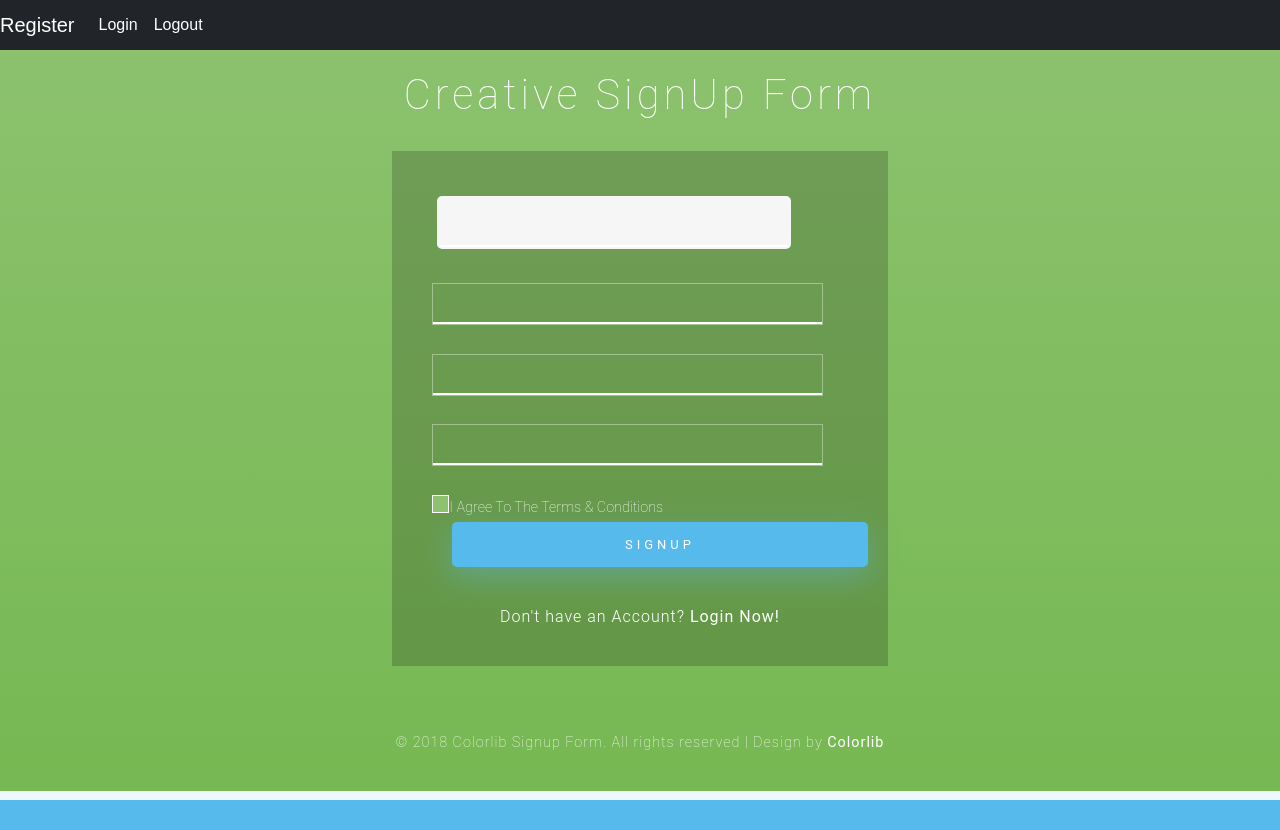
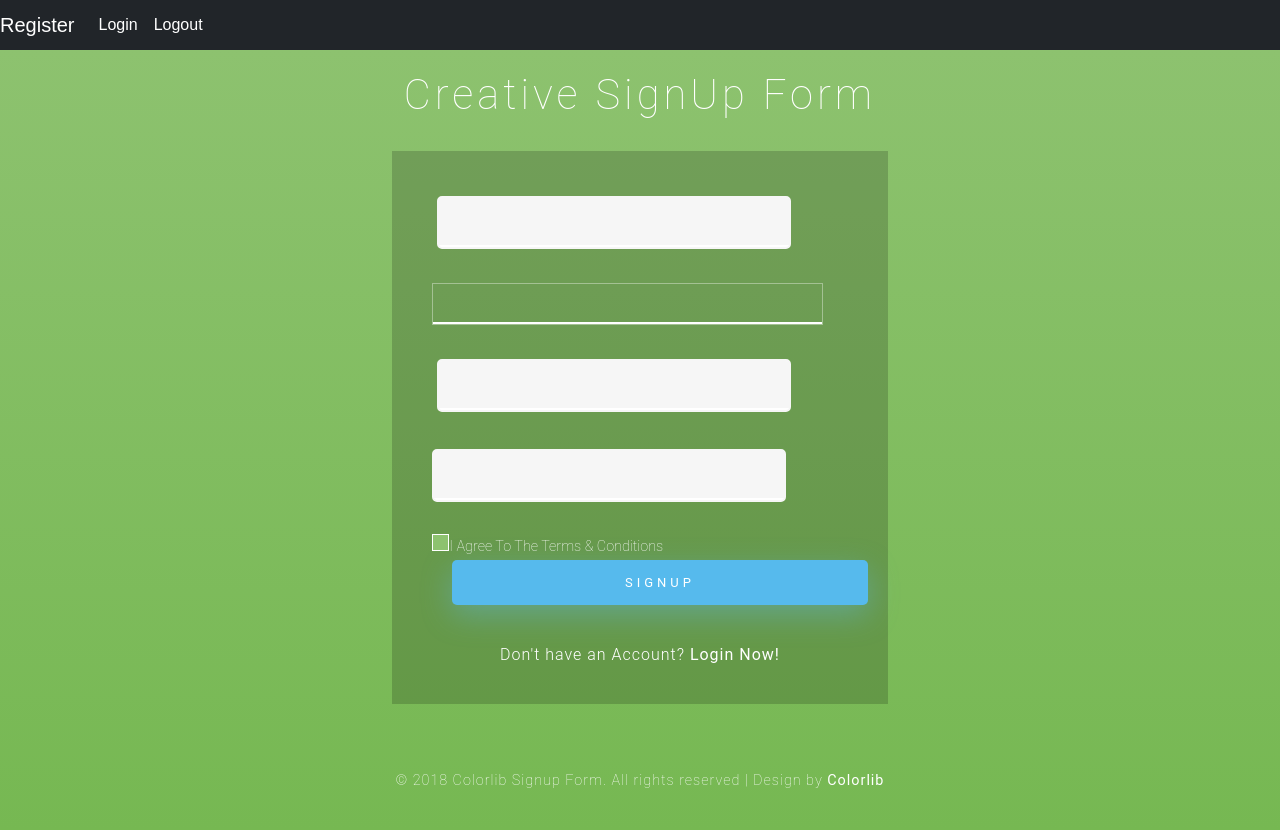
Before and after one commit to him-kaus/argus, a React (Create React App) app in the folder CRUD/crud-app/: page /register in a window 1280 px wide. Before the commit the page ends 800 px from the top, so only its background shows below. Built offline with nearby package versions, Linux system fonts and the light colour scheme.

Commit message:
05/09/22

```diff
--- a/CRUD/crud-app/package.json
+++ b/CRUD/crud-app/package.json
@@ -12,11 +12,13 @@
     "@testing-library/user-event": "^13.5.0",
     "axios": "^0.27.2",
     "bootstrap": "^5.2.0",
+    "formik": "^2.2.9",
     "react": "^18.2.0",
     "react-dom": "^18.2.0",
     "react-router-dom": "^6.3.0",
     "react-scripts": "5.0.1",
-    "web-vitals": "^2.1.4"
+    "web-vitals": "^2.1.4",
+    "yup": "^0.32.11"
   },
   "scripts": {
     "start": "react-scripts start",
--- a/CRUD/crud-app/src/components/CRUD/Crud.js
+++ b/CRUD/crud-app/src/components/CRUD/Crud.js
@@ -19,6 +19,7 @@
 
     const [toggle, setToggle] = useState(false)
     const [user2, setUser2] = useState({
+        userId:"",
         fname: "",
         lname: "",
         email: ""
@@ -40,7 +41,7 @@
     }
 
     const addItem = () => {
-        const { fname, lname, email } = user2
+        const { fname, lname, email,userId } = user2
         if (fname && lname && email) {
             axios.post("http://localhost:8000/additem", user2).then(res => console.log(res))
         } else {
--- a/CRUD/crud-app/src/components/login/Login.js
+++ b/CRUD/crud-app/src/components/login/Login.js
@@ -58,9 +58,9 @@
 
     <form>
       <input type="text" id="login" class="fadeIn second" placeholder="Email" name='email' value={user.email} onChange={handle}/>
-      <input type="text" id="password" class="fadeIn third" placeholder="password" name='password' value={user.password} onChange={handle}/>
-      <button type="button" class="btn btn-primary btn-lg" onClick={login}>Login</button>
-      <button type="button" class="btn btn-primary btn-lg" onClick={route1}>Register</button>
+      <input type="password" id="password" class="fadeIn second" placeholder="password" name='password' value={user.password} onChange={handle}/>
+      <button type="button" class="btn btn-primary" onClick={login}>Login</button>
+      <button type="button" class="mt-2 btn btn-primary" onClick={route1}>Register</button>
     </form>
 
 
--- a/CRUD/crud-app/src/components/login/login.css
+++ b/CRUD/crud-app/src/components/login/login.css
@@ -135,6 +135,26 @@
     -webkit-border-radius: 5px 5px 5px 5px;
     border-radius: 5px 5px 5px 5px;
   }
+  input[type=password] {
+    background-color: #f6f6f6;
+    border: none;
+    color: #0d0d0d;
+    padding: 15px 32px;
+    text-align: center;
+    text-decoration: none;
+    display: inline-block;
+    font-size: 16px;
+    margin: 5px;
+    width: 85%;
+    border: 2px solid #f6f6f6;
+    -webkit-transition: all 0.5s ease-in-out;
+    -moz-transition: all 0.5s ease-in-out;
+    -ms-transition: all 0.5s ease-in-out;
+    -o-transition: all 0.5s ease-in-out;
+    transition: all 0.5s ease-in-out;
+    -webkit-border-radius: 5px 5px 5px 5px;
+    border-radius: 5px 5px 5px 5px;
+  }
 
   input[type=text]:focus {
     background-color: #fff;
@@ -144,7 +164,14 @@
   input[type=text]:placeholder {
     color: #cccccc;
   }
+  input[type=password]:focus {
+    background-color: #fff;
+    border-bottom: 2px solid #5fbae9;
+  }
 
+  input[type=password]:placeholder {
+    color: #cccccc;
+  }
 
 
   /* ANIMATIONS */
--- a/CRUD/crud-app/src/components/register/Register.js
+++ b/CRUD/crud-app/src/components/register/Register.js
@@ -1,37 +1,64 @@
 import React, { useState } from 'react'
 import axios from 'axios'
 import { useNavigate } from 'react-router-dom'
+import { useFormik } from 'formik'
+import { signUpSchema } from '../schemas/signUpSchema'
 import './register.css'
+
+
+const initialValues = {
+  name:'',
+  email:'',
+  password:'',
+  rePassword:''
+}
 
 const Register = () => {
   const navigate = useNavigate()
 
-  const [user,setUser] =  useState({
-    name:"",
-    email:"",
-    password:"",
-    rePassword:""
-  })
+  // const [user,setUser] =  useState({
+  //   name:"",
+  //   email:"",
+  //   password:"",
+  //   rePassword:""
+  // })
 
-  const handle = (e) => {
-    const {name,value} = e.target
-    setUser({
-      ...user,
-      [name] : value
-    })
-  }
+  // const handle = (e) => {
+  //   const {name,value} = e.target
+  //   setUser({
+  //     ...user,
+  //     [name] : value
+  //   })
+  // }
 
-  const register = () => {
-    const {name,email,password,rePassword} = user
+
+  const register = (value) => {
+    const {name,email,password,rePassword} = value
 
     if(name&&email&&password&&password===rePassword){
-      axios.post("http://localhost:8000/register",user)
+      axios.post("http://localhost:8000/register",value)
     }else{
       alert("Invalid Entries")
     }
     navigate('/login')
 
   }
+
+  const { values, errors, handleChange, touched ,handleBlur,handleSubmit } = useFormik({
+    initialValues,
+    validationSchema:signUpSchema,
+
+    onSubmit:(value,action)=>{
+
+        console.log(JSON.stringify(value))
+        register(value)
+        localStorage.setItem("Details",JSON.stringify(value))
+        action.resetForm()
+    }
+})
+
+
+
   return (
     <>
 <div class="main-w3layouts wrapper">
@@ -39,10 +66,14 @@
 		<div class="main-agileinfo">
 			<div class="agileits-top">
 				<form action="#" method="post">
-					<input class="text" type="text" name="name" value={user.name} onChange={handle} placeholder="Username" required="" />
-					<input class="text email" type="email" name="email" value={user.email} onChange={handle} placeholder="Email" required="" />
-					<input class="text" type="password" name="password" value={user.password} onChange={handle} placeholder="Password" required="" />
-					<input class="text w3lpass" type="password" name="rePassword" value={user.rePassword} onChange={handle} placeholder="Confirm Password" required="" />
+					<input class="text" type="text" value={values.name} name='name' onChange={handleChange} autoComplete='off' onBlur={handleBlur} placeholder="Username" />
+          {errors.name && touched.name? <p style={{color:'red'}} className='form-error'>{errors.name}</p>:null}
+					<input class="text email" type="email" value={values.email} name='email' onChange={handleChange} autoComplete='off' onBlur={handleBlur} placeholder="Email" />
+          {errors.email && touched.email ? <p style={{color:'red'}} className='form-error'>{errors.email}</p>:null}
+					<input class="text" type="password" value={values.password} name='password' onChange={handleChange} autoComplete='off' onBlur={handleBlur} placeholder="Password" required="" />
+          {errors.password && touched.password ? <p style={{color:'red'}} className='form-error'>{errors.password}</p>:null}
+					<input class="text w3lpass" type="password" value={values.rePassword} name='rePassword' onChange={handleChange} autoComplete='off' onBlur={handleBlur} placeholder="Confirm Password" required="" />
+          {errors.rePassword && touched.rePassword ? <p style={{color:'red'}} className='form-error'>{errors.rePassword}</p>:null}
 					<div class="wthree-text">
 						<label class="anim">
 							<input type="checkbox" class="checkbox" required="" />
@@ -50,7 +81,7 @@
 						</label>
 						<div class="clear"> </div>
 					</div>
-					<input type="submit" onClick={register} value="SIGNUP" />
+					<input type="submit" onClick={handleSubmit} value="SIGNUP" />
 				</form>
 				<p>Don't have an Account? <a href="#"> Login Now!</a></p>
 			</div>
--- /dev/null
+++ b/CRUD/crud-app/src/components/schemas/signUpSchema.js
@@ -0,0 +1,8 @@
+import * as Yup from 'yup'
+
+export const signUpSchema = Yup.object({
+    name:Yup.string().min(3).max(10).required("Name Field Is Require"),
+    email:Yup.string().email().required("Email Is Required"),
+    password:Yup.string().required("Password Is Required"),
+    rePassword:Yup.string().required().oneOf([Yup.ref("password"),null],"Password Must Match")
+})
```
Also changed, not shown: 2 other files (tests, documents, lock files or other folders).
